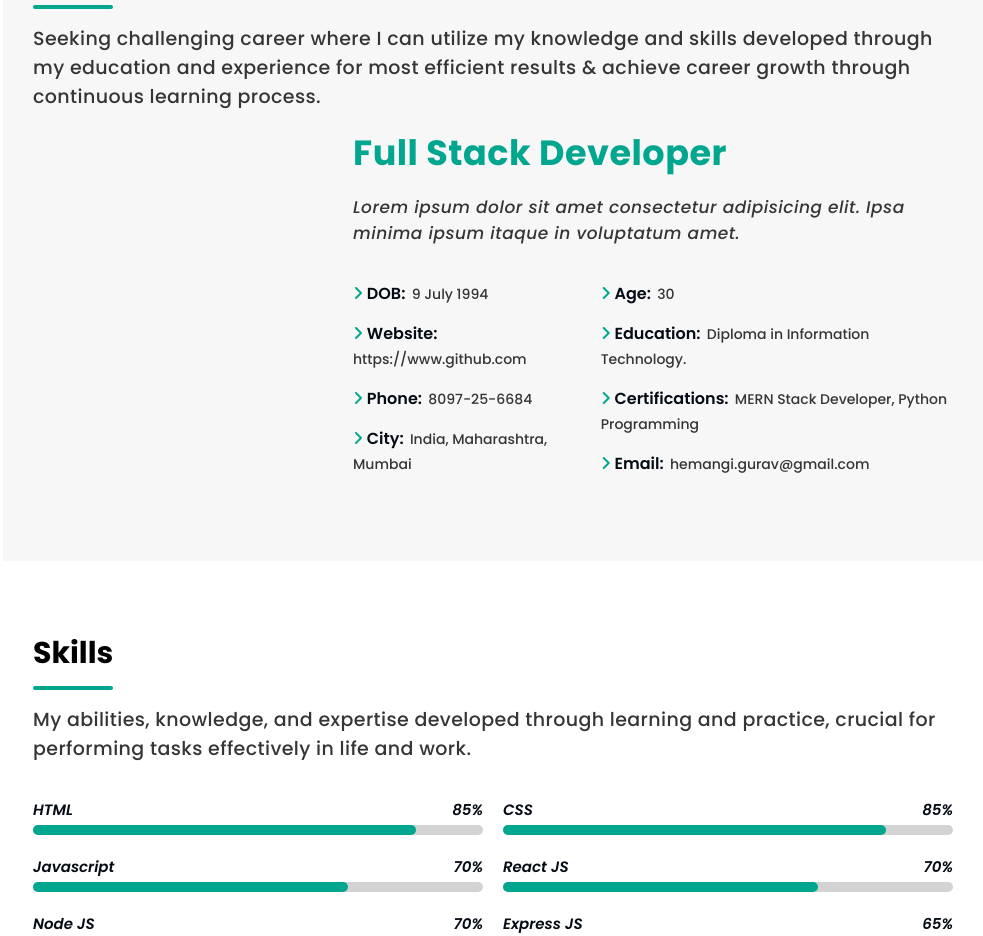
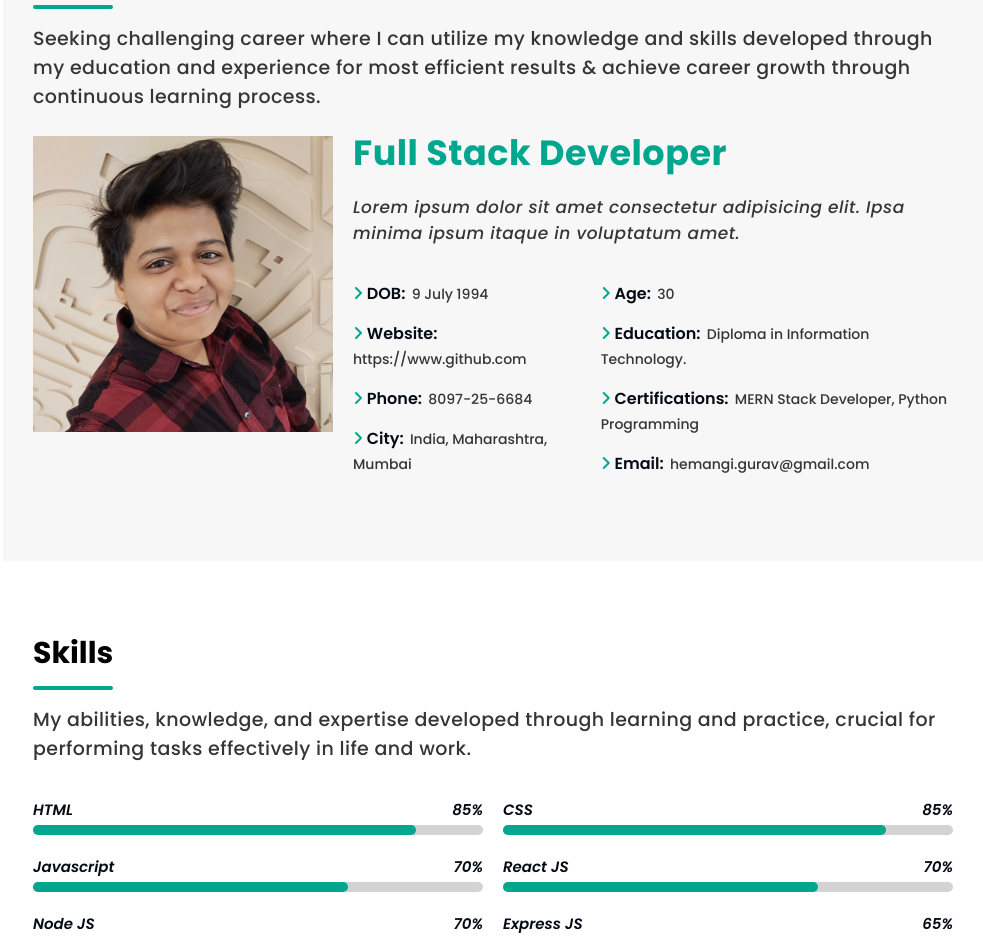
Before and after one commit to hemangigurav/Portfolio-, a plain HTML site: page index.html in a window 1280 px wide. Shown: the part 920-1856 px from the top of the page, without its empty margins (297-1280 px from the left). Drawn offline with nearby package versions, Linux system fonts and the light colour scheme.

```diff
--- a/index.html
+++ b/index.html
@@ -82,7 +82,7 @@
             <div class="about-col">
                 <!-- IMG COL -->
                  <div class="img-col">
-                    <img src="./img/profile.jpg" alt="" srcset="">
+                    <img src="profile.jpg" alt="" srcset="">
                  </div>
 
                  <!-- INFORMATION COL -->
```
